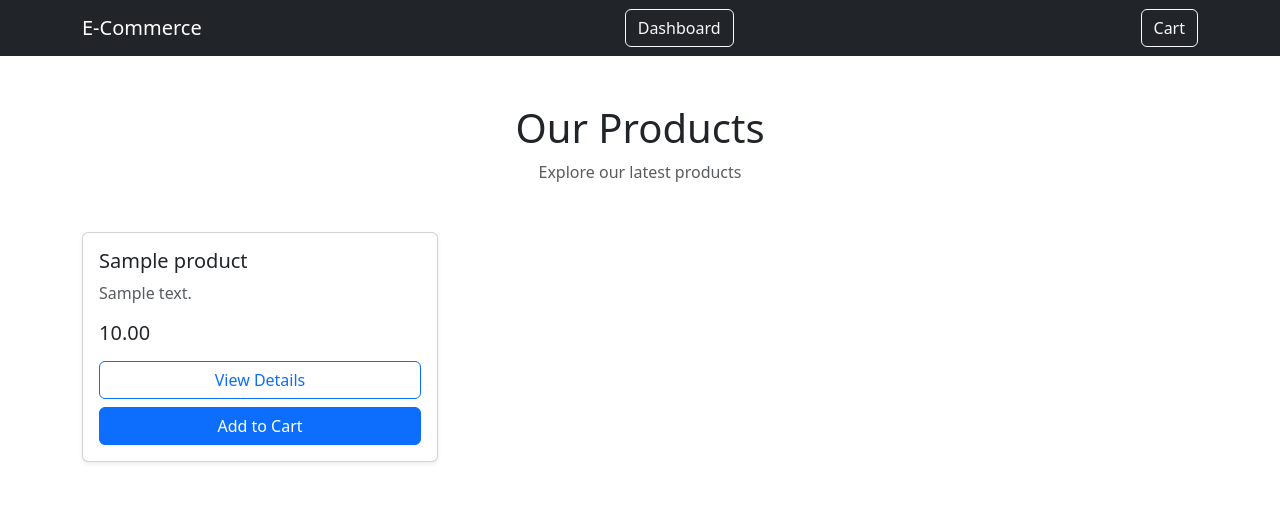
After one commit to prashanttiwaricodes/ecommerce, a Django app: page /products/ in a window 1280 px wide. The commit adds this page. Shown: the top 509 px of the page. Run offline with Django 5.2, Linux system fonts and the light colour scheme; tables that the repository leaves empty hold one stand-in row (values such as "Sample post").

Commit message:
Add product listing and detail

```diff
--- a/config/urls.py
+++ b/config/urls.py
@@ -24,6 +24,7 @@ urlpatterns = [
     path('admin/', admin.site.urls),
     path("",home,name="home"),
     path("cart/",include("cart.urls")),
+    path("products/",include("products.urls")),
 ]
 
 if settings.DEBUG:
--- /dev/null
+++ b/products/urls.py
@@ -0,0 +1,9 @@
+from django.urls import path
+from . import views
+
+app_name="products"
+
+urlpatterns=[
+    path("",views.product_list, name="list"),
+    path("<int:product_id>/", views.product_detail, name="detail"),
+]
--- a/products/views.py
+++ b/products/views.py
@@ -1,3 +1,16 @@
-from django.shortcuts import render
+from django.shortcuts import render, get_object_or_404
+from .models import Product
 
 # Create your views here.
+def product_list(request):
+    products=Product.objects.filter(is_active=True)
+
+
+    return render(request,"Product/product_list.html",{"products": products},)
+
+
+def product_detail(request,product_id):
+    product=get_object_or_404(Product,id=product_id,is_active=True)
+    print("PRODUCT:",product)
+
+    return render(request,"Product/product_detail.html",{"product":product},)
--- /dev/null
+++ b/templates/Product/product_list.html
@@ -0,0 +1,39 @@
+{% extends 'base.html' %}
+{% block title %}Products{% endblock %}
+{% block content %}
+<div class="container py-5">
+    <div class="text-center mb-5">
+        <h1>Our Products</h1>
+        <p class="text-muted">Explore our latest products</p>
+    </div>
+    <div class="row g-4">
+        {% for product in products %}
+        <div class="col-12 col-sm-6 col-lg-4">
+            <div class="card h-100 shadow-sm">
+                <div class="card-body d-flex flex-column">
+                    <h5 class="card-title">
+                        {{ product.name }}
+                    </h5>
+                    <p class="card-text text-muted">
+                        {{ product.description|truncatewords:20 }}
+                    </p>
+                    <h5 class="mt-auto mb-3">
+                        {{ product.price }}
+                    </h5>
+                    <a href="{% url 'products:detail' product.id %}" class="btn btn-outline-primary w-100 mb-2">View Details</a>
+                    <form method="post" action="{% url 'cart:add' product.id %}">
+                        {% csrf_token %}
+                        <button type="submit" class="btn btn-primary w-100">Add to Cart</button>
+                    </form>
+                </div>
+            </div>
+        </div>
+        {% empty %}
+        <div class="col-12">
+            <div class="alert alert-info text-center">No products available</div>
+        </div>
+        {% endfor %}
+    </div>
+
+</div>
+{% endblock %}
--- a/templates/home.html
+++ b/templates/home.html
@@ -3,8 +3,9 @@
 Dashboard
 {% endblock %}
 {% block content %}
-<div class="d-flex justify-content-between align-items-center mb-4">
+<div class="d-flex flex-column justify-content-center align-items-center text-center vh-100">
 <h2>Welcome to E-Commerce Store Dashboard</h2>
+<p>Right Now This is Under Devlopment</p>
 </div>
 
 {% endblock %}
```
Also changed, not shown: templates/Product/product_detail.html (added, +29 -0 lines).
